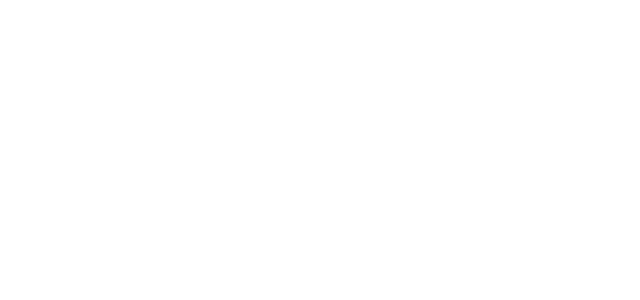
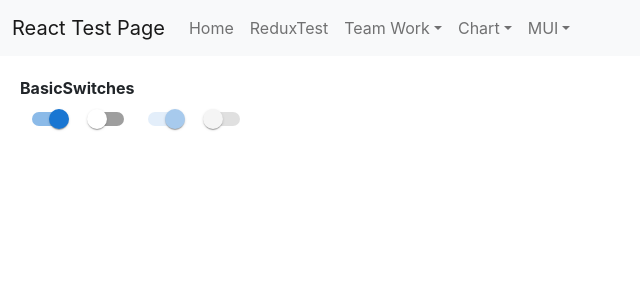
Before and after one commit to jinseok1306/React-Test, a React (Create React App) app in the folder ReactProject/client_app/: page /MUI/SwitchPage in a window 1280 px wide. Before the commit this address had no page. Shown: the top 300 px of the page, without its empty margins (0-640 px from the left). Built offline with nearby package versions, Linux system fonts and the light colour scheme.

Commit message:
MUI BasicSwitch 테스트 완료

```diff
--- a/ReactProject/client_app/src/App.tsx
+++ b/ReactProject/client_app/src/App.tsx
@@ -29,6 +29,7 @@ function App() {
                   <Route path="/MUI/RatingPage" element={<Page.RatingPage />} />
                   <Route path="/MUI/SelectPage" element={<Page.SelectPage />} />
                   <Route path="/MUI/SliderPage" element={<Page.SliderPage />} />
+                  <Route path="/MUI/SwitchPage" element={<Page.SwitchPage />} />
                   </Routes>
           </Provider>
     </div>
--- a/ReactProject/client_app/src/components/Menu.tsx
+++ b/ReactProject/client_app/src/components/Menu.tsx
@@ -36,6 +36,7 @@ const Menu = () => {
                                 <NavDropdown.Item><Link to="/MUI/RatingPage" style={{ color: 'rgba(0, 0, 0, 0.55)', textDecoration: 'none' }}>RatingPage</Link></NavDropdown.Item>
                                 <NavDropdown.Item><Link to="/MUI/SelectPage" style={{ color: 'rgba(0, 0, 0, 0.55)', textDecoration: 'none' }}>SelectPage</Link></NavDropdown.Item>
                                 <NavDropdown.Item><Link to="/MUI/SliderPage" style={{ color: 'rgba(0, 0, 0, 0.55)', textDecoration: 'none' }}>SliderPage</Link></NavDropdown.Item>
+                                <NavDropdown.Item><Link to="/MUI/SwitchPage" style={{ color: 'rgba(0, 0, 0, 0.55)', textDecoration: 'none' }}>SwitchPage</Link></NavDropdown.Item>
                             </NavDropdown>
                         </Nav>
                     </Navbar.Collapse>
--- /dev/null
+++ b/ReactProject/client_app/src/components/Switch/BasicSwitches.tsx
@@ -0,0 +1,15 @@
+import * as React from 'react';
+import Switch from '@mui/material/Switch';
+
+const label = { inputProps: { 'aria-label': 'Switch demo' } };
+
+export default function BasicSwitches() {
+    return (
+        <div>
+            <Switch {...label} defaultChecked />
+            <Switch {...label} />
+            <Switch {...label} disabled defaultChecked />
+            <Switch {...label} disabled />
+        </div>
+    );
+}
--- /dev/null
+++ b/ReactProject/client_app/src/pages/MUI/SwitchPage.tsx
@@ -0,0 +1,22 @@
+import React, { useCallback, useState } from "react";
+import Menu from '../../components/Menu';
+import Grid from '@mui/material/Grid';
+import BasicSwitches from '../../components/Switch/BasicSwitches';
+
+const SwitchPage = () => {
+    return (
+        <div>
+            <Menu />
+            <div style={{ margin: 20 }}>
+                <Grid container rowSpacing={1} columnSpacing={{ xs: 1, sm: 2, md: 3 }}>
+                    <Grid item xs={3}>
+                        <b>BasicSwitches</b>
+                        <BasicSwitches />
+                    </Grid>
+                </Grid>
+            </div>
+        </div>
+    );
+};
+
+export default SwitchPage;
--- a/ReactProject/client_app/src/pages/index.tsx
+++ b/ReactProject/client_app/src/pages/index.tsx
@@ -17,3 +17,4 @@ export { default as RadioPage } from './MUI/RadioPage';
 export { default as RatingPage } from './MUI/RatingPage';
 export { default as SelectPage } from './MUI/SelectPage';
 export { default as SliderPage } from './MUI/SliderPage';
+export { default as SwitchPage } from './MUI/SwitchPage';
```
Also changed, not shown: 1 other file (tests, documents, lock files or other folders).
